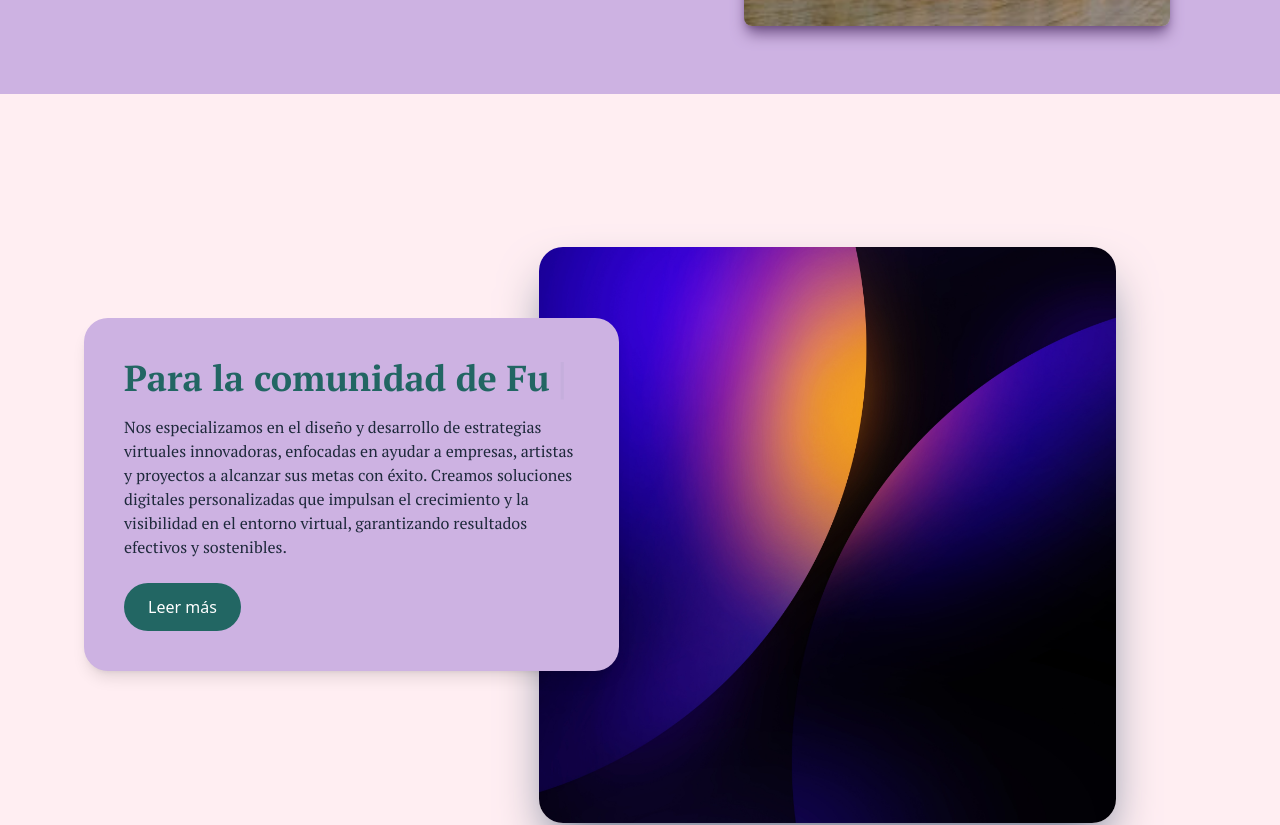
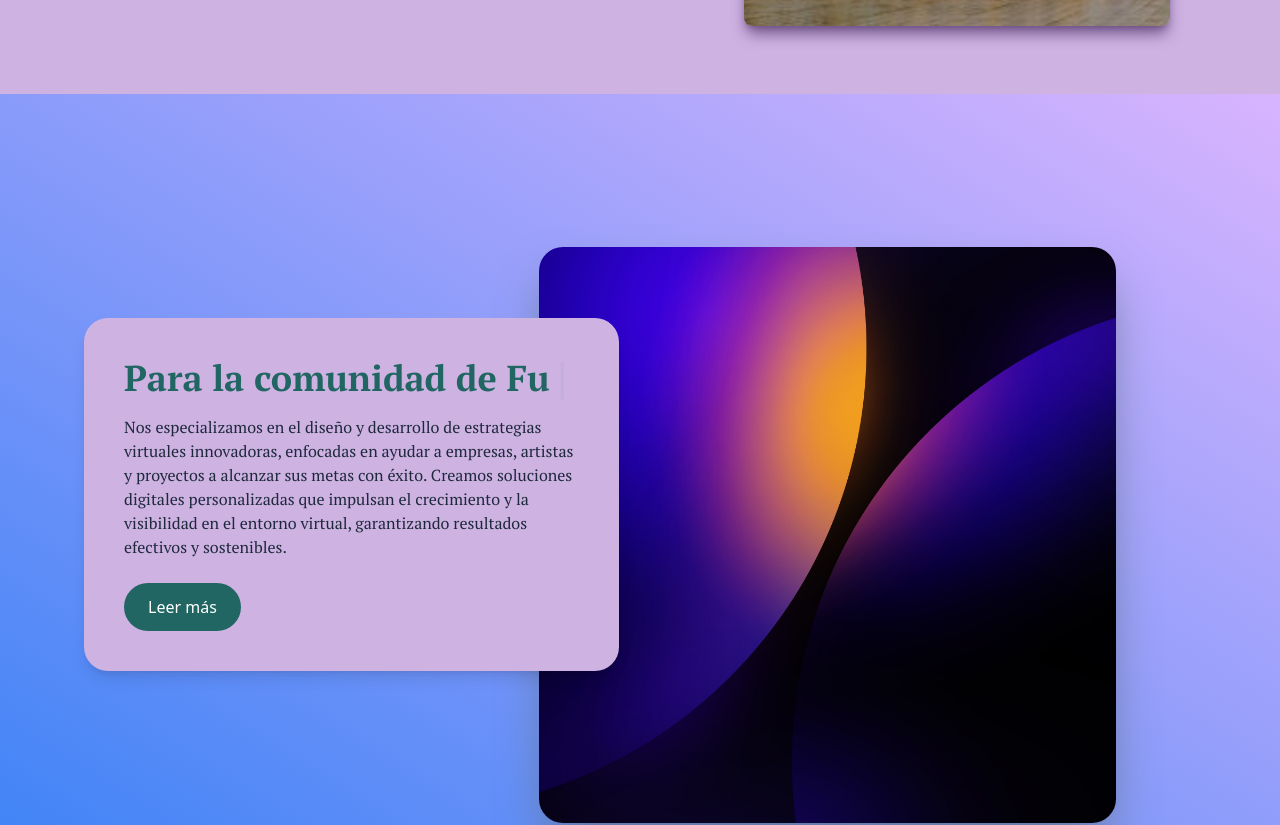
Before and after one commit to dagarciagil/Fusga, a React (Vite) app: page / in a window 1280 px wide. Shown: the part 758-1583 px from the top of the page. Built offline with nearby package versions, Linux system fonts and the light colour scheme.

Commit message:
comunity cambios

```diff
--- a/src/pages/Home/components/Comunity.tsx
+++ b/src/pages/Home/components/Comunity.tsx
@@ -9,7 +9,7 @@ export const ComunityH = () => {
       initial={{ opacity: 0 }}
       animate={{ opacity: 1 }}
       transition={{ duration: 2 }}
-      className="flex flex-col items-center justify-center min-h-screen py-10 overflow-hidden bg-no-repeat bg-sweetPinkC"
+      className="flex flex-col items-center justify-center min-h-screen py-10 overflow-hidden bg-no-repeat bg-gradient-to-tr from-blue-500 to-purple-300"
     >
       <section className="w-[95%] p-5 gap-y-5 sm:w-[90%] h-auto flex flex-col lg:flex-row items-center justify-center lg:rounded-3xl">
 
@@ -19,7 +19,7 @@ export const ComunityH = () => {
           whileInView={{ opacity: 1, y: 0 }}
           viewport={{ once: false, amount: 0.3 }}
           transition={{ duration: 0.8, delay: 0.3 }}
-          className="bg-pinkC w-full z-10 sm:w-[90%] md:w-[80%] lg:w-[35rem] rounded-3xl shadow-lg hover:shadow-2xl transition-all duration-300 p-6 sm:p-8 md:p-10"
+          className="bg-pinkC w-full z-10 sm:w-[90%] md:w-[80%] lg:w-[35rem] rounded-3xl shadow-lg hover:shadow-xl transition-all duration-300 p-6 sm:p-8 md:p-10"
         >
           <h2 className="mb-4 text-xl font-bold sm:text-2xl md:text-3xl lg:text-4xl text-greenC">
             <Typewriter
```
